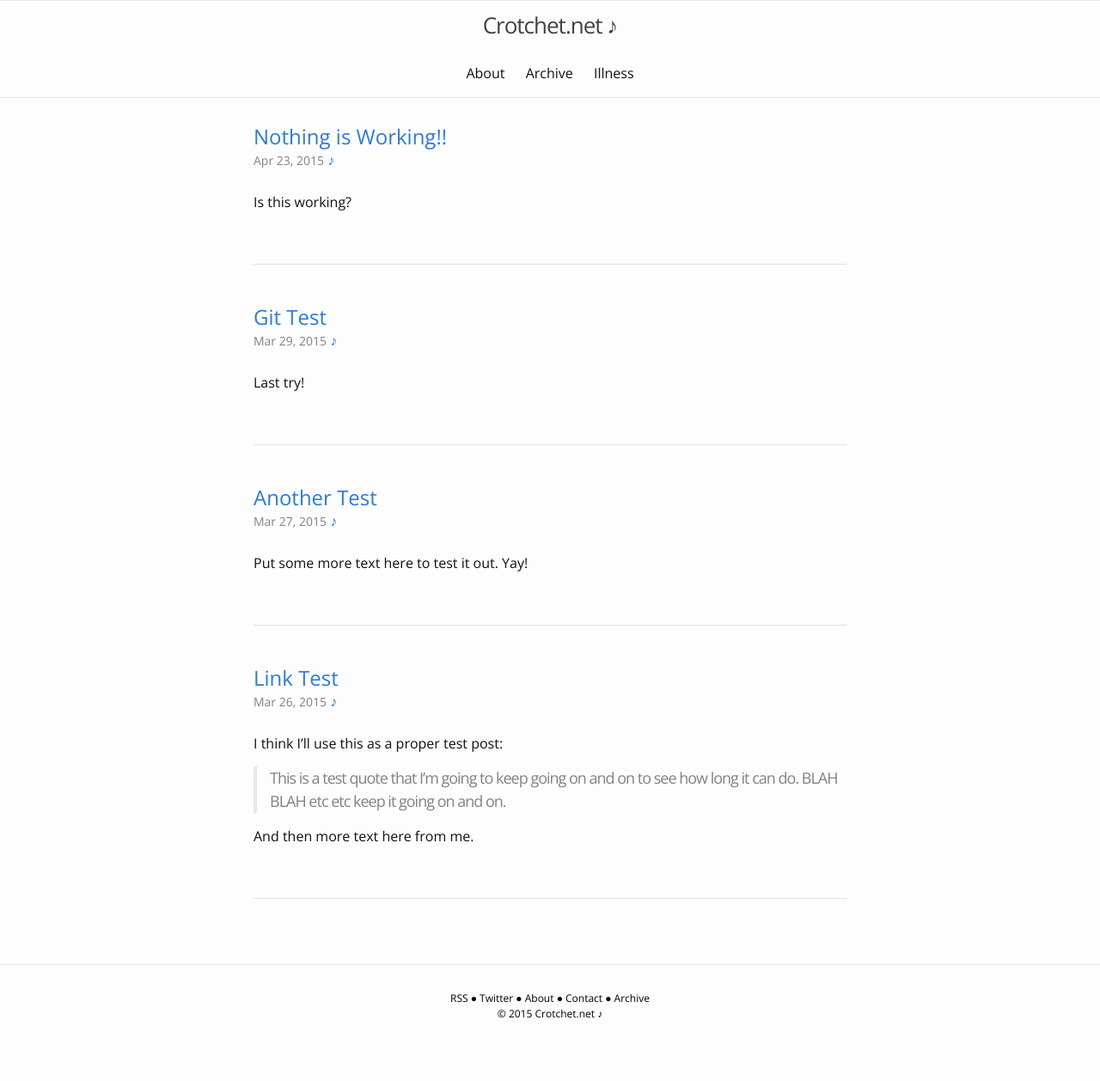
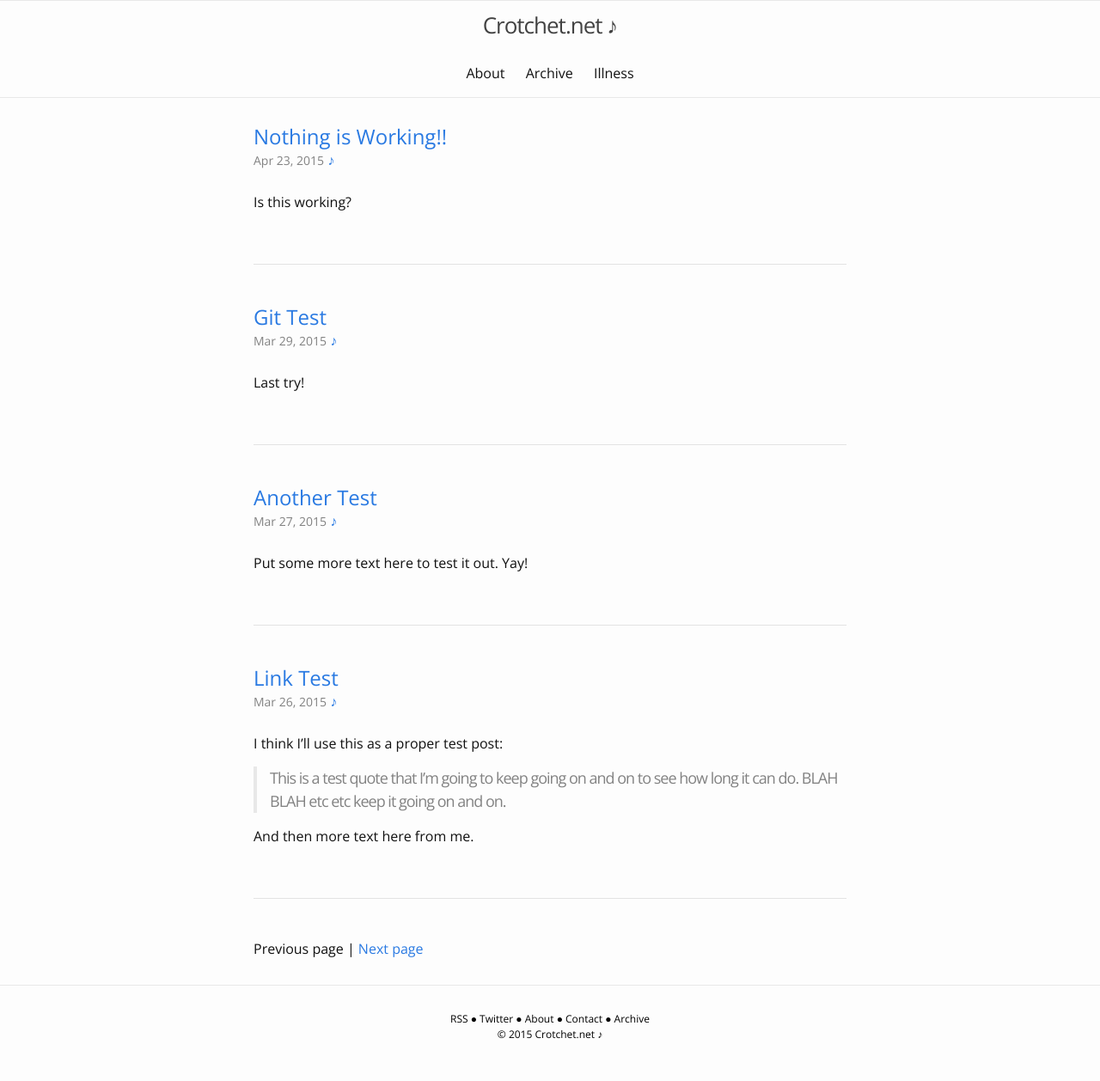
Before and after one commit to andyml123/andyml123.github.io, a Jekyll site: the page built from index.html, in a window 1280 px wide. Shown: the whole page at 86% size. Built offline with Jekyll 4.4.1, drawn with Linux system fonts in a browser that asks for light colours; the list of posts is cut into pages by our own code; before the commit the page ends 1234 px from its top, so only the background shows below that.

Commit message:
inital commit

```diff
--- a/index.html
+++ b/index.html
@@ -44,3 +44,17 @@ layout: default
 	    {% endfor %}
 
 </div>
+
+{% if paginator.next_page or paginator.previous_page %}
+  {% if paginator.previous_page %}
+    <a href="{{ paginator.previous_page_path }}">Previous page</a>
+  {% else %}
+    Previous page
+  {% endif %}
+  |
+  {% if paginator.next_page %}
+    <a href="{{ paginator.next_page_path }}">Next page</a>
+  {% else %}
+    Next page
+  {% endif %}
+{% endif %}
```
